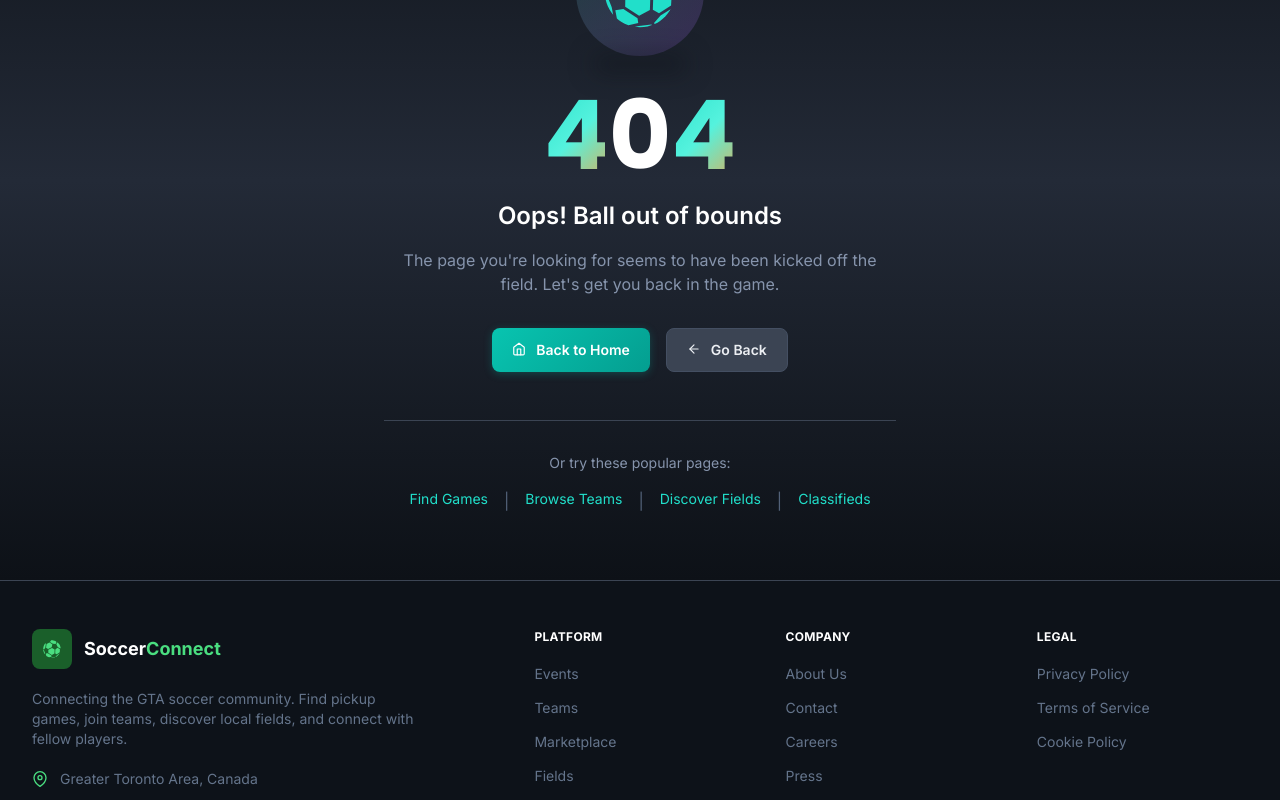
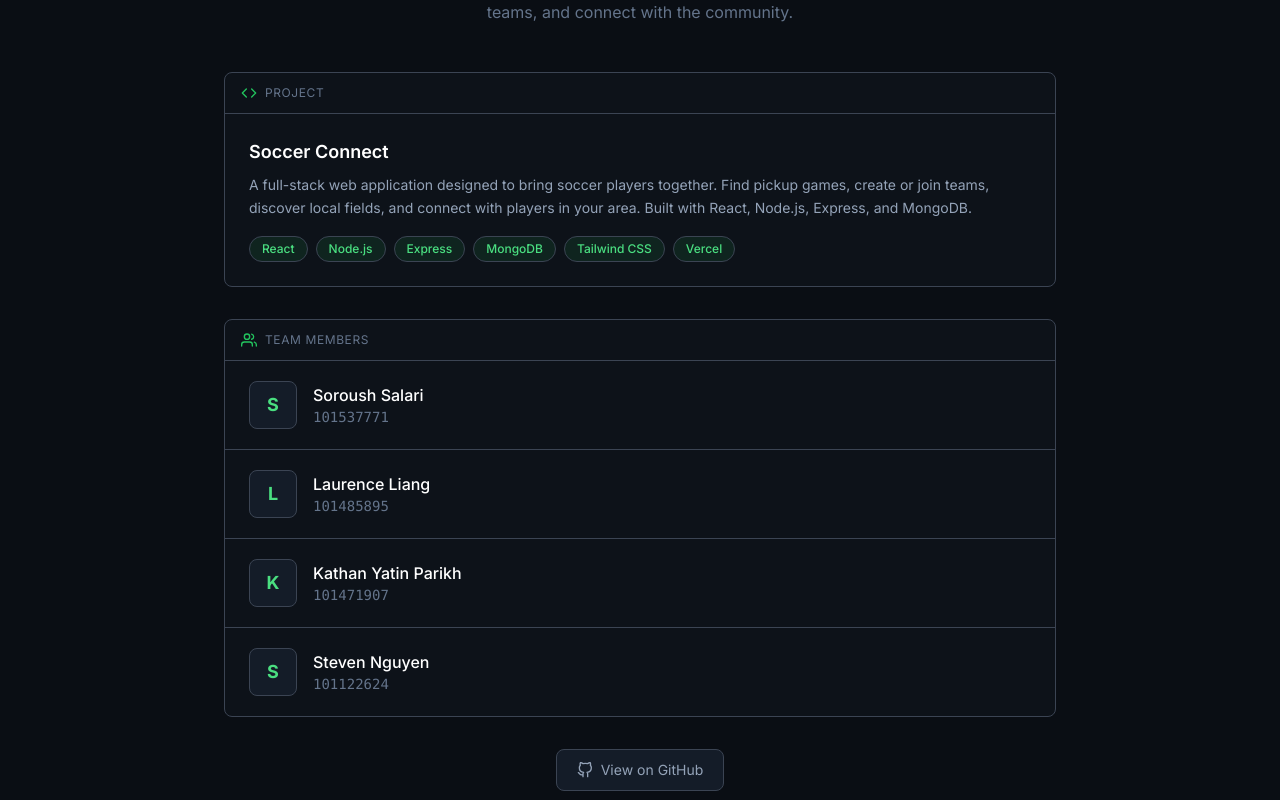
Before and after one commit to DistinctDynamo/Capstone_Project_2, a React app in the folder frontend/: page /about in a window 1280 px wide. Shown: the part 220-1020 px from the top of the page. Built offline with nearby package versions, Linux system fonts and the light colour scheme; the HTML template or start-up script is replaced by a standard one.

Commit message:
Add About page with team member info
Add /about route with project description and team members:
Soroush Salari, Laurence Liang, Kathan Yatin Parikh, Steven Nguyen.

```diff
--- a/frontend/src/App.jsx
+++ b/frontend/src/App.jsx
@@ -33,6 +33,7 @@ import TermsPage from './pages/TermsPage';
 import PrivacyPage from './pages/PrivacyPage';
 import PlayerProfilePage from './pages/PlayerProfilePage';
 import FindPlayersPage from './pages/FindPlayersPage';
+import AboutPage from './pages/AboutPage';
 
 // Admin Pages
 import {
@@ -102,6 +103,7 @@ function App() {
           <Route path="teams/:id" element={<TeamDetailPage />} />
           <Route path="fields" element={<FieldsPage />} />
           <Route path="fields/:id" element={<FieldDetailPage />} />
+          <Route path="about" element={<AboutPage />} />
           <Route path="players" element={<FindPlayersPage />} />
           <Route path="players/:id" element={<PlayerProfilePage />} />
 
--- /dev/null
+++ b/frontend/src/pages/AboutPage.jsx
@@ -0,0 +1,92 @@
+import { FiUsers, FiCode, FiGithub } from 'react-icons/fi';
+
+const team = [
+  { name: 'Soroush Salari', studentId: '101537771' },
+  { name: 'Laurence Liang', studentId: '101485895' },
+  { name: 'Kathan Yatin Parikh', studentId: '101471907' },
+  { name: 'Steven Nguyen', studentId: '101122624' },
+];
+
+const AboutPage = () => {
+  return (
+    <div className="min-h-screen bg-[#0a0e14]">
+      <div className="max-w-4xl mx-auto px-4 sm:px-6 lg:px-8 py-8 sm:py-16">
+        {/* Header */}
+        <div className="text-center mb-12">
+          <div className="flex items-center justify-center gap-3 mb-4">
+            <div className="w-2 h-2 rounded-full bg-[#22c55e] animate-pulse" />
+            <h1 className="text-2xl sm:text-3xl font-bold text-white tracking-tight">ABOUT US</h1>
+            <div className="w-2 h-2 rounded-full bg-[#22c55e] animate-pulse" />
+          </div>
+          <p className="text-[#64748b] text-sm sm:text-base max-w-2xl mx-auto">
+            Soccer Connect is a capstone project built to help soccer players find games, join teams, and connect with the community.
+          </p>
+        </div>
+
+        {/* Project Info */}
+        <div className="bg-[#0d1219] border border-[#1c2430] rounded-lg overflow-hidden mb-8">
+          <div className="px-4 py-3 border-b border-[#1c2430] flex items-center gap-2">
+            <FiCode className="w-4 h-4 text-[#22c55e]" />
+            <span className="text-xs uppercase tracking-wider text-[#64748b]">Project</span>
+          </div>
+          <div className="p-6">
+            <h2 className="text-white font-semibold text-lg mb-2">Soccer Connect</h2>
+            <p className="text-[#94a3b8] text-sm leading-relaxed mb-4">
+              A full-stack web application designed to bring soccer players together.
+              Find pickup games, create or join teams, discover local fields, and connect
+              with players in your area. Built with React, Node.js, Express, and MongoDB.
+            </p>
+            <div className="flex flex-wrap gap-2">
+              {['React', 'Node.js', 'Express', 'MongoDB', 'Tailwind CSS', 'Vercel'].map((tech) => (
+                <span
+                  key={tech}
+                  className="px-3 py-1 rounded-full text-xs font-medium bg-[#22c55e]/10 text-[#4ade80] border border-[#22c55e]/20"
+                >
+                  {tech}
+                </span>
+              ))}
+            </div>
+          </div>
+        </div>
+
+        {/* Team Members */}
+        <div className="bg-[#0d1219] border border-[#1c2430] rounded-lg overflow-hidden">
+          <div className="px-4 py-3 border-b border-[#1c2430] flex items-center gap-2">
+            <FiUsers className="w-4 h-4 text-[#22c55e]" />
+            <span className="text-xs uppercase tracking-wider text-[#64748b]">Team Members</span>
+          </div>
+          <div className="divide-y divide-[#1c2430]">
+            {team.map((member) => (
+              <div key={member.studentId} className="px-6 py-5 flex items-center gap-4">
+                <div className="w-12 h-12 rounded-lg bg-[#141c28] border border-[#2a3a4d] flex items-center justify-center flex-shrink-0">
+                  <span className="text-[#4ade80] font-bold text-lg">
+                    {member.name.charAt(0)}
+                  </span>
+                </div>
+                <div>
+                  <p className="text-white font-medium">{member.name}</p>
+                  <p className="text-[#64748b] text-sm font-mono">{member.studentId}</p>
+                </div>
+              </div>
+            ))}
+          </div>
+        </div>
+
+        {/* Footer */}
+        <div className="text-center mt-8">
+          <a
+            href="https://github.com/DistinctDynamo/Capstone_Project_2"
+            target="_blank"
+            rel="noopener noreferrer"
+            className="inline-flex items-center gap-2 px-5 py-2.5 rounded-lg bg-[#141c28] border border-[#2a3a4d] text-[#94a3b8] hover:text-white hover:border-[#22c55e]/30 transition-colors text-sm"
+          >
+            <FiGithub className="w-4 h-4" />
+            View on GitHub
+          </a>
+        </div>
+      </div>
+    </div>
+  );
+};
+
+export default AboutPage;
```
